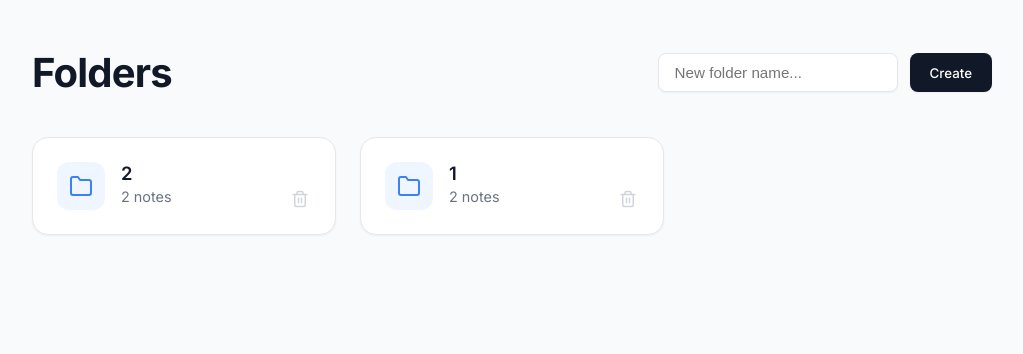
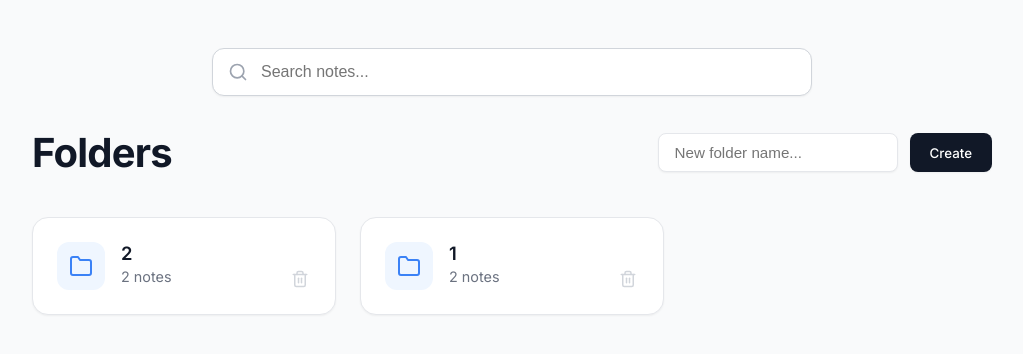
Before and after one commit to hadi499/django-note, a Django app: page / in a window 1280 px wide. Shown: the part 57-411 px from the top of the page, without its empty margins (128-1151 px from the left). Run offline with Django 5.2, Linux system fonts and the light colour scheme; data comes from the database, SQL or seed files in the repository; both versions use the stored data as it was after the commit; some libraries are stand-ins or nearby versions.

Commit message:
add feature search

```diff
--- a/notes/templates/notes/index.html
+++ b/notes/templates/notes/index.html
@@ -1,16 +1,64 @@
 {% extends 'notes/base_fullwidth.html' %}
 
 {% block main_content %}
+<div class="search-container fade-in" style="margin-bottom: 32px; display: flex; justify-content: center;">
+    <form method="GET" action="{% url 'notes:index' %}" class="header-form" style="width: 100%; max-width: 600px;">
+        <div style="position: relative; width: 100%;">
+            <svg xmlns="http://www.w3.org/2000/svg" width="20" height="20" viewBox="0 0 24 24" fill="none" stroke="#9ca3af" stroke-width="2" stroke-linecap="round" stroke-linejoin="round" style="position: absolute; left: 16px; top: 50%; transform: translateY(-50%); pointer-events: none;"><circle cx="11" cy="11" r="8"/><line x1="21" x2="16.65" y1="21" y2="16.65"/></svg>
+            <input type="text" name="q" value="{{ q }}" placeholder="Search notes..." autocomplete="off" style="width: 100%; padding: 14px 48px 14px 48px; border-radius: 12px; border: 1px solid #d1d5db; background: #ffffff; color: #111827; font-size: 16px; transition: border-color 0.2s, box-shadow 0.2s; box-sizing: border-box;" onfocus="this.style.borderColor='#3b82f6'; this.style.boxShadow='0 0 0 2px rgba(59, 130, 246, 0.2)';" onblur="this.style.borderColor='#d1d5db'; this.style.boxShadow='none';">
+            {% if q %}
+            <a href="{% url 'notes:index' %}" style="position: absolute; right: 16px; top: 50%; transform: translateY(-50%); color: #9ca3af; padding: 4px; border-radius: 50%; display: flex; align-items: center; justify-content: center; text-decoration: none; transition: background 0.2s, color 0.2s;" onmouseover="this.style.backgroundColor='#f3f4f6'; this.style.color='#4b5563';" onmouseout="this.style.backgroundColor='transparent'; this.style.color='#9ca3af';" title="Clear Search">
+                <svg xmlns="http://www.w3.org/2000/svg" width="18" height="18" viewBox="0 0 24 24" fill="none" stroke="currentColor" stroke-width="2" stroke-linecap="round" stroke-linejoin="round"><line x1="18" y1="6" x2="6" y2="18"></line><line x1="6" y1="6" x2="18" y2="18"></line></svg>
+            </a>
+            {% endif %}
+        </div>
+        <button type="submit" style="display: none;">Search</button>
+    </form>
+</div>
+
 <div class="header-bar fade-in">
-    <h1>Folders</h1>
-    <form method="POST" action="{% url 'notes:create_folder' %}" class="header-form">
+    <h1>{% if q %}Search Results{% else %}Folders{% endif %}</h1>
+
+    {% if not q %}
+    <form method="POST" action="{% url 'notes:create_folder' %}" class="header-form" style="margin-left: auto;">
         {% csrf_token %}
         <input type="text" name="name" placeholder="New folder name..." required autocomplete="off">
         <button type="submit">Create</button>
     </form>
+    {% endif %}
 </div>
 
 <div class="modern-grid fade-in">
+    {% if q %}
+        {% for note in notes %}
+        <div class="note-card-new" style="padding: 0; position: relative;">
+            <a href="{% url 'notes:view_note' note.pk %}" style="padding: 24px; text-decoration: none; color: inherit; display: flex; flex-direction: column; height: 100%;">
+                <div class="note-card-title">
+                    {{ note.title }}
+                </div>
+                <div class="note-card-date">
+                    <svg xmlns="http://www.w3.org/2000/svg" width="14" height="14" viewBox="0 0 24 24" fill="none" stroke="currentColor" stroke-width="2" stroke-linecap="round" stroke-linejoin="round"><rect width="18" height="18" x="3" y="4" rx="2" ry="2"/><line x1="16" x2="16" y1="2" y2="6"/><line x1="8" x2="8" y1="2" y2="6"/><line x1="3" x2="21" y1="10" y2="10"/></svg>
+                    {{ note.updated_at|date:"M d, Y" }}
+                    {% if note.folder %}
+                    <span style="margin-left: 8px; color: #9ca3af;">• {{ note.folder.name }}</span>
+                    {% endif %}
+                </div>
+            </a>
+            <form method="POST" action="{% url 'notes:delete_note' note.pk %}" style="position: absolute; bottom: 20px; right: 20px; margin: 0;" onsubmit="return confirm('Are you sure you want to delete this note?');">
+                {% csrf_token %}
+                <button type="submit" style="background: transparent; border: none; color: #ef4444; cursor: pointer; padding: 6px; border-radius: 6px; display: flex; align-items: center; justify-content: center; transition: background 0.2s;" onmouseover="this.style.background='#fee2e2'" onmouseout="this.style.background='transparent'" title="Delete Note">
+                    <svg xmlns="http://www.w3.org/2000/svg" width="18" height="18" viewBox="0 0 24 24" fill="none" stroke="currentColor" stroke-width="2" stroke-linecap="round" stroke-linejoin="round"><path d="M3 6h18"/><path d="M19 6v14c0 1-1 2-2 2H7c-1 0-2-1-2-2V6"/><path d="M8 6V4c0-1 1-2 2-2h4c1 0 2 1 2 2v2"/><line x1="10" x2="10" y1="11" y2="17"/><line x1="14" x2="14" y1="11" y2="17"/></svg>
+                </button>
+            </form>
+        </div>
+        {% empty %}
+        <div class="empty-state" style="grid-column: 1 / -1; margin-top: 60px;">
+            <svg xmlns="http://www.w3.org/2000/svg" width="64" height="64" viewBox="0 0 24 24" fill="none" stroke="#9ca3af" stroke-width="1.5" stroke-linecap="round" stroke-linejoin="round" style="margin-bottom: 16px;"><path d="M21 21l-6-6m2-5a7 7 0 11-14 0 7 7 0 0114 0z"/></svg>
+            <h2 style="color: #4b5563; font-weight: 600;">No notes found</h2>
+            <p style="color: #6b7280;">We couldn't find any notes matching "{{ q }}".</p>
+        </div>
+        {% endfor %}
+    {% else %}
         {% for folder in folders %}
         <div class="folder-card-new" style="padding: 0; position: relative;">
             <a href="{% url 'notes:folder_detail' folder.pk %}" style="padding: 24px; text-decoration: none; color: inherit; display: flex; align-items: flex-start; gap: 16px; height: 100%; width: 100%;">
@@ -43,5 +91,6 @@
             <p style="color: #6b7280;">Create your first folder to start organizing notes.</p>
         </div>
         {% endfor %}
+    {% endif %}
 </div>
 {% endblock %}
--- a/notes/views.py
+++ b/notes/views.py
@@ -7,9 +7,16 @@ from django.conf import settings
 def is_htmx_request(request):
     return request.headers.get('HX-Request') == 'true'
 
+from django.db.models import Q
+
 def index(request):
-    folders = Folder.objects.all()
-    context = {'folders': folders}
+    q = request.GET.get('q', '').strip()
+    if q:
+        notes = Note.objects.filter(Q(title__icontains=q) | Q(content__icontains=q)).select_related('folder')
+        context = {'folders': [], 'notes': notes, 'q': q}
+    else:
+        folders = Folder.objects.all()
+        context = {'folders': folders, 'q': q}
     return render(request, 'notes/index.html', context)
 
 def create_folder(request):
```
Also changed, not shown: db.sqlite3. Lines whose indentation alone changed are shown as unchanged.
